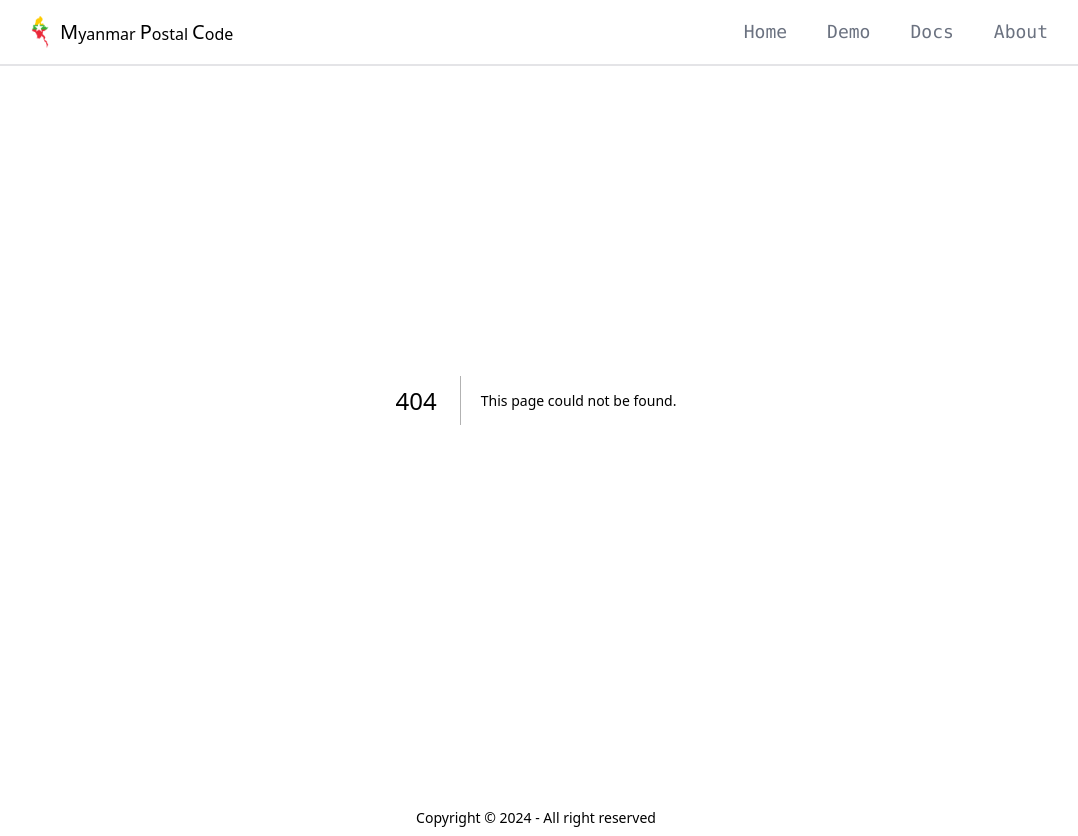
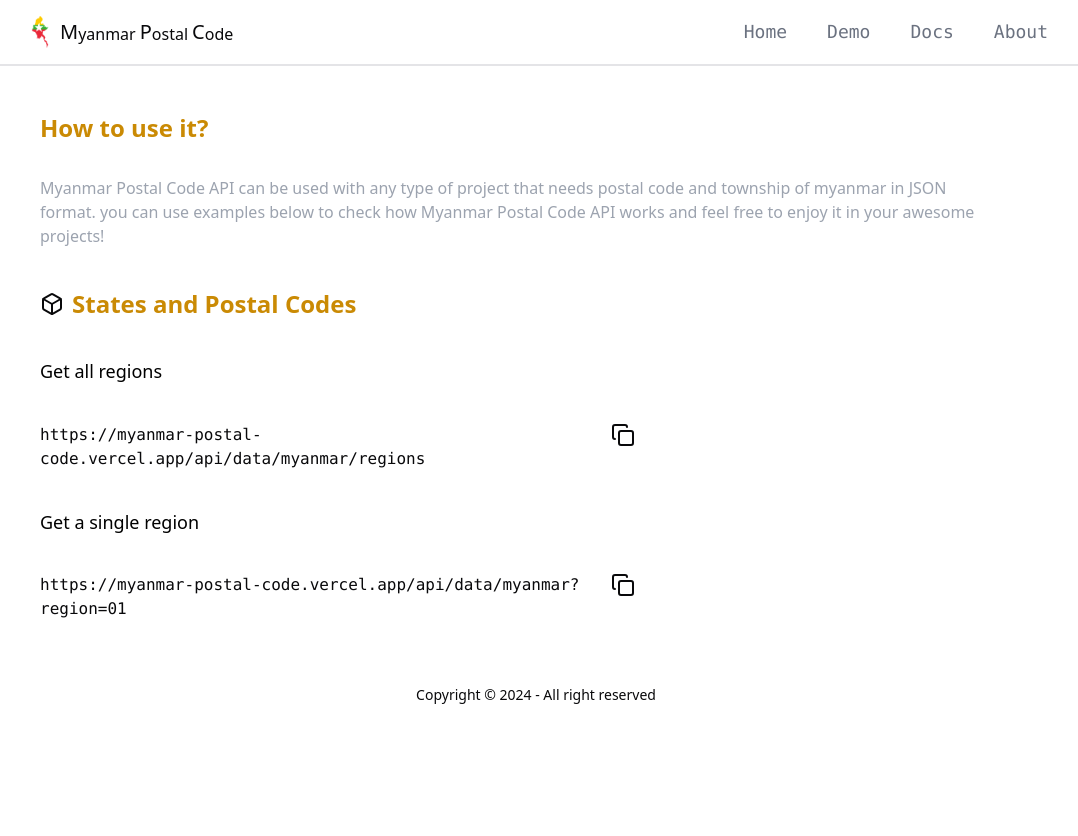
Before and after one commit to Minthantmg/MyanmarPostalCode, a Next.js app: page /docs in a window 1280 px wide. Before the commit this address had no page. Shown: the whole page, without its empty margins (104-1182 px from the left). After the commit the page ends 800 px from the top, so only its background shows below. Built offline with nearby package versions, Linux system fonts and the light colour scheme.

Commit message:
refactor

```diff
--- /dev/null
+++ b/src/app/docs/page.tsx
@@ -0,0 +1,99 @@
+'use client'
+import React, {useState} from "react";
+import {Box, Copy} from "lucide-react";
+import Check from "../../../public/check.png"
+import Image from "next/image";
+
+const page = () => {
+    // eslint-disable-next-line react-hooks/rules-of-hooks
+    const [copied, setCopied] = useState(false);
+    // eslint-disable-next-line react-hooks/rules-of-hooks
+    const [copiedAll, setCopiedAll] = useState(false);
+    const singleText = 'https://myanmar-postal-code.vercel.app/api/data/myanmar?region=01';
+    const allStateText = 'https://myanmar-postal-code.vercel.app/api/data/myanmar/regions';
+
+    const handleCopy = async () => {
+        try {
+            await navigator.clipboard.writeText(singleText);
+            setCopied(true);
+        } catch (error) {
+        } finally {
+            setTimeout(() => setCopied(false), 5000);
+        }
+    };
+
+    const handleCopyAll = async () => {
+        try {
+            await navigator.clipboard.writeText(allStateText);
+            setCopiedAll(true);
+        } catch (error) {
+        } finally {
+            setTimeout(() => setCopiedAll(false), 5000);
+        }
+    };
+
+    return (
+        <div className="w-full font-poppin">
+            <div className="sm:px-36 px-8 grid gap-y-10">
+                <div className="sm:pt-28 pt-20">
+                    <div className="font-bold text-2xl text-yellow-600">
+                        How to use it?
+                    </div>
+                    <div className="text-gray-400 sm:pt-8 sm:mr-10">
+                        Myanmar Postal Code API can be used with any type of project that needs postal code and township
+                        of myanmar in JSON format. you can use examples below to check how Myanmar Postal Code API works
+                        and feel free to enjoy it in your awesome projects!
+                    </div>
+                </div>
+                <div className="font-bold text-2xl flex items-center gap-2">
+                    <Box/>
+                    <div className="text-yellow-600">
+                        States and Postal Codes
+                    </div>
+                </div>
+                <div className="text-black text-lg leading-tight">
+                    Get all regions
+                </div>
+                <div className="sm:w-3/5 w-[365px]">
+                    <div className="mockup-code">
+                        <pre
+                            className="flex justify-between"><code className="text-wrap mr-4 sm:mr-0">{allStateText}</code>
+                            {copiedAll ? (
+                                <>
+                                    <Image src={Check} alt="" className="w-6 h-6 ml-4 sm:ml-0 mr-1 sm:mr-0"/>
+                                </>
+                            ) : (
+                                <div onClick={handleCopyAll}
+                                     className="cursor-pointer ml-4 sm:ml-0 mr-1 sm:mr-0 w-6 h-6">
+                                    <Copy/>
+                                </div>
+                            )}
+                        </pre>
+                    </div>
+                </div>
+
+                <div className="text-black text-lg leading-tight">
+                    Get a single region
+                </div>
+                <div className="sm:w-3/5 w-[365px] pb-14">
+                    <div className="mockup-code">
+                        <pre
+                            className="flex justify-between"><code className="text-wrap mr-4 sm:mr-0">{singleText}</code>
+                            {copied ? (
+                                <>
+                                    <Image src={Check} alt="" className="w-6 h-6 ml-4 sm:ml-0 mr-1 sm:mr-0"/>
+                                </>
+                            ) : (
+                                <div onClick={handleCopy} className="cursor-pointer ml-4 sm:ml-0 mr-1 sm:mr-0 w-6 h-6">
+                                    <Copy/>
+                                </div>
+                            )}
+                        </pre>
+                    </div>
+                </div>
+            </div>
+        </div>
+    );
+};
+
+export default page;
--- a/src/app/service-page/page.tsx
+++ /dev/null
@@ -1,15 +0,0 @@
-import React from "react";
-
-const page = () => {
-  return (
-      <div className="w-full h-screen">
-        <div className="flex justify-center items-center">
-          <div className="pt-32">
-            service
-          </div>
-        </div>
-      </div>
-  );
-};
-
-export default page;
```
Also changed, not shown: src/app/demo/columns.tsx (renamed from src/app/state/columns.tsx), src/app/demo/data-table.tsx (renamed from src/app/state/data-table.tsx).
